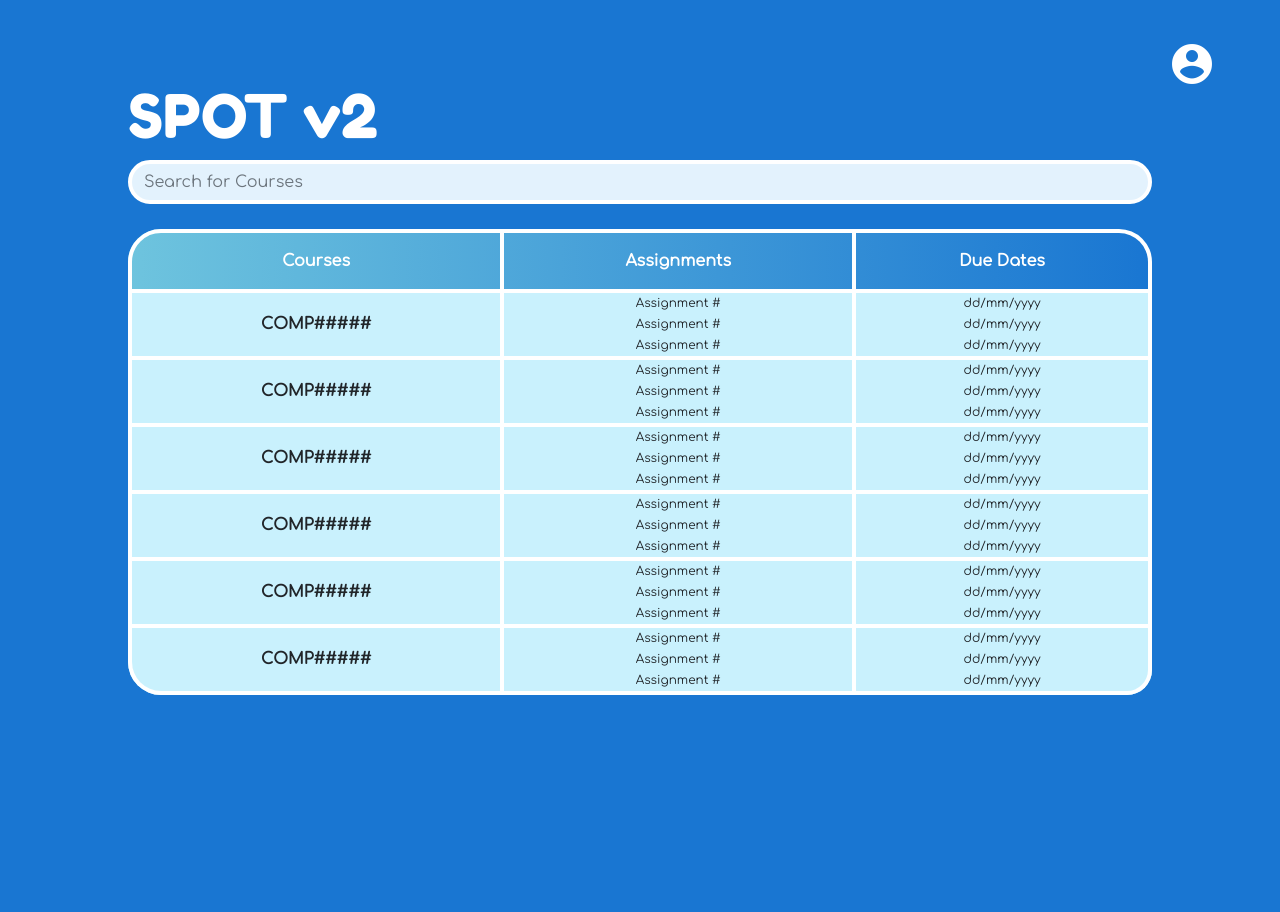
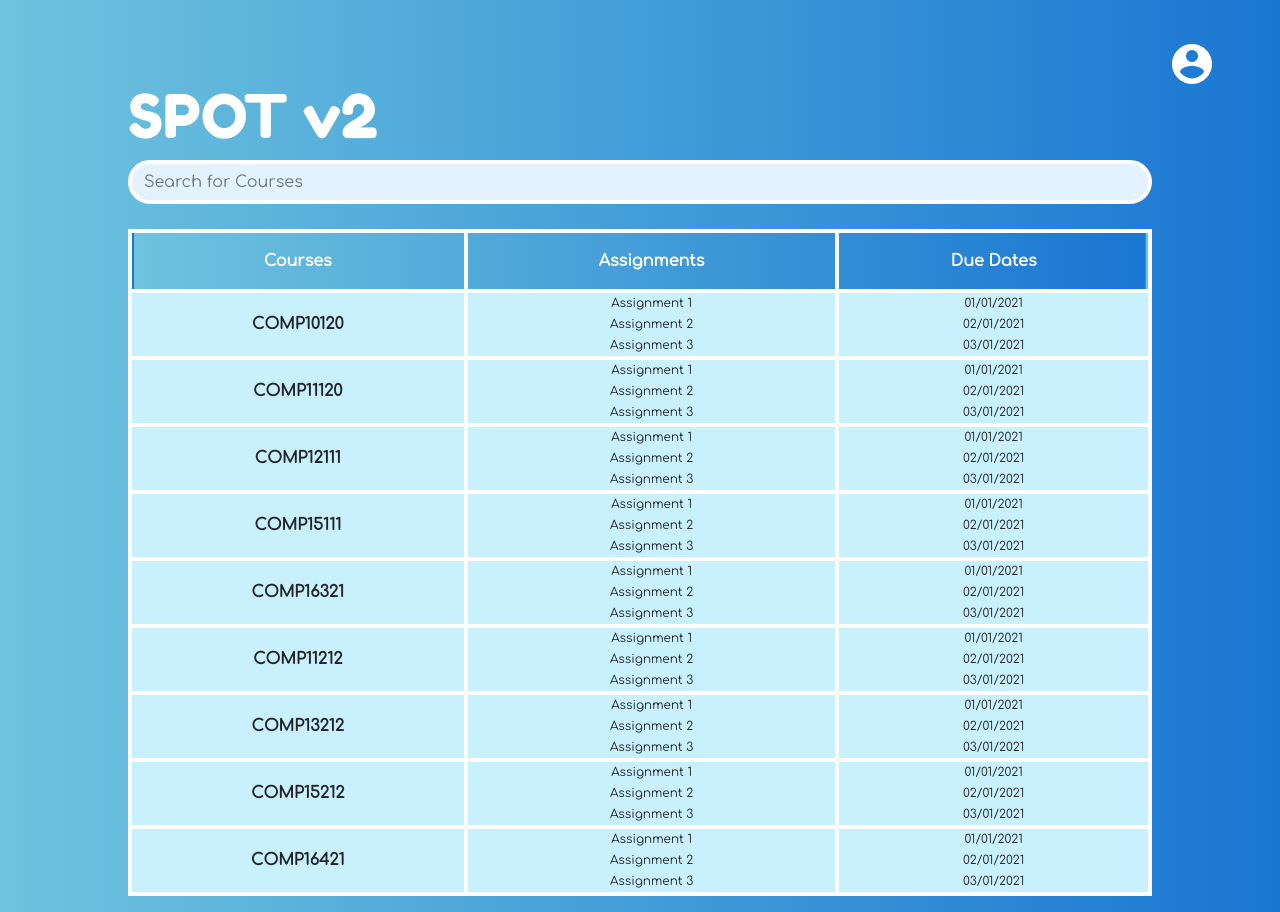
Before and after one commit to Ashreen121/spotv2db, a Django app: template spotdb/app/templates/app/deadlines.html in a window 1280 px wide. Before the commit the page ends 695 px from the top, so only its background shows below. Run offline with Django 3.2, Linux system fonts and the light colour scheme; the template is opened without the code that fills it, so the values that code supplies are empty.

Commit message:
Redid the page using more JavaScript and added the hide and unhide feature.

```diff
--- a/spotdb/app/templates/app/deadlines.html
+++ b/spotdb/app/templates/app/deadlines.html
@@ -6,6 +6,7 @@
     <link href="https://fonts.googleapis.com/icon?family=Material+Icons" rel="stylesheet">
     <link href="https://fonts.googleapis.com/css2?family=Comfortaa&display=swap" rel="stylesheet">
     <link href="https://fonts.googleapis.com/css2?family=Fredoka+One&display=swap" rel="stylesheet">
+    <script src="https://ajax.googleapis.com/ajax/libs/jquery/3.6.0/jquery.min.js"></script>
     <title>SPOTv2</title>
   </head>
   <!-- Arbitrary id to give it more priority to overide some Bootstrap stylings -->
@@ -18,7 +19,7 @@
       <div class="form-outline">
         <input type="search" id="form1" class="form-control" placeholder="Search for Courses" aria-label="Search"/>
       </div>
-      <table class="table table-borderless">
+      <table id="table" class="table table-borderless">
         <colgroup>
           <col class="course" span="1">
           <col class="course-info" span="2">
@@ -30,107 +31,106 @@
             <th id="cell-topright" scope="col">Due Dates</th>
           </tr>
         </thead>
-        <tbody class="course-row">
-          <tr>
-            <th scope="row" rowspan="3">COMP#####</th>
-            <td>Assignment #</td>
-            <td>dd/mm/yyyy</td>
-          </tr>
-          <tr>
-            <td>Assignment #</td>
-            <td>dd/mm/yyyy</td>
-          </tr>
-          <tr>
-            <td>Assignment #</td>
-            <td>dd/mm/yyyy</td>
-          </tr>
-        </tbody>
-        <tbody class="course-row">
-          <tr>
-            <th scope="row" rowspan="3">COMP#####</th>
-            <td>Assignment #</td>
-            <td>dd/mm/yyyy</td>
-          </tr>
-          <tr>
-            <td>Assignment #</td>
-            <td>dd/mm/yyyy</td>
-          </tr>
-          <tr>
-            <td>Assignment #</td>
-            <td>dd/mm/yyyy</td>
-          </tr>
-        </tbody>
-        <tbody class="course-row">
-          <tr>
-            <th scope="row" rowspan="3">COMP#####</th>
-            <td>Assignment #</td>
-            <td>dd/mm/yyyy</td>
-          </tr>
-          <tr>
-            <td>Assignment #</td>
-            <td>dd/mm/yyyy</td>
-          </tr>
-          <tr>
-            <td>Assignment #</td>
-            <td>dd/mm/yyyy</td>
-          </tr>
-        </tbody>
-        <tbody class="course-row">
-          <tr>
-            <th scope="row" rowspan="3">COMP#####</th>
-            <td>Assignment #</td>
-            <td>dd/mm/yyyy</td>
-          </tr>
-          <tr>
-            <td>Assignment #</td>
-            <td>dd/mm/yyyy</td>
-          </tr>
-          <tr>
-            <td>Assignment #</td>
-            <td>dd/mm/yyyy</td>
-          </tr>
-        </tbody>
-        <tbody class="course-row">
-          <tr>
-            <th scope="row" rowspan="3">COMP#####</th>
-            <td>Assignment #</td>
-            <td>dd/mm/yyyy</td>
-          </tr>
-          <tr>
-            <td>Assignment #</td>
-            <td>dd/mm/yyyy</td>
-          </tr>
-          <tr>
-            <td>Assignment #</td>
-            <td>dd/mm/yyyy</td>
-          </tr>
-        </tbody>
-        <tbody class="course-row">
-          <tr>
-            <th id="cell-bottomleft" scope="row" rowspan="3">COMP#####</th>
-            <td>Assignment #</td>
-            <td>dd/mm/yyyy</td>
-          </tr>
-          <tr>
-            <td>Assignment #</td>
-            <td>dd/mm/yyyy</td>
-          </tr>
-          <tr>
-            <td>Assignment #</td>
-            <td id="cell-bottomright">dd/mm/yyyy</td>
-          </tr>
-        </tbody>
+
       </table>
     </div>
+
+    <script type="text/javascript">
+      var crs = ["COMP10120", "COMP11120", "COMP12111", "COMP15111", "COMP16321", "COMP11212", "COMP13212", "COMP15212", "COMP16421"];
+      var crswrk = ["Assignment 1", "Assignment 2", "Assignment 3", "Assignment 4", "Assignment 5",
+                    "Assignment 6", "Assignment 7", "Assignment 8", "Assignment 9", "Assignment 10",
+                    "Assignment 11", "Assignment 12"];
+      var crswrk_date = ["01/01/2021", "02/01/2021", "03/01/2021", "04/01/2021", "05/01/2021",
+                         "06/01/2021", "07/01/2021", "08/01/2021", "09/01/2021", "10/01/2021",
+                         "11/01/2021", "12/01/2021"];
+
+      for (var i = 0; i < crs.length; i++) {
+        var crs_row = document.createElement("tbody");
+        crs_row.setAttribute("id", "course[" + i + "]");
+        crs_row.setAttribute("onclick", "toggleInfo(" + i + ")");
+        crs_row.setAttribute("onmouseover", "mouseOver(" + i + ")");
+        crs_row.setAttribute("onmouseleave", "mouseLeave(" + i + ")");
+
+
+        for (var j = 0; j < crswrk.length; j++) {
+          var crswrk_row = document.createElement("tr");
+
+          // For the Courses coloumn
+          if (j == 0) {
+            var crs_th = document.createElement("th");
+            crs_th.setAttribute("scope", "row");
+            crs_th.setAttribute("rowspan", crswrk.length);
+            crs_th.innerHTML = crs[i];
+            crswrk_row.appendChild(crs_th);
+          }
+
+          var crswrk_cell = document.createElement("td");
+          var crswrk_date_cell = document.createElement("td");
+          crswrk_cell.innerHTML = crswrk[j];
+          crswrk_date_cell.innerHTML = crswrk_date[j];
+          crswrk_row.appendChild(crswrk_cell);
+          crswrk_row.appendChild(crswrk_date_cell);
+          crs_row.appendChild(crswrk_row);
+        }
+        document.getElementById("table").appendChild(crs_row);
+        for (k = 3; k < crswrk.length; k++) {
+          crs_row.querySelectorAll("tr")[k].style.display = "none";
+        }
+      }
+
+      var click_turn = 0;
+      function toggleInfo(crs_index) {
+        crs_row_clicked = document.getElementById("course[" + crs_index + "]");
+        if (click_turn % 2 == 0) {
+
+          // Hides the entire table
+          for (x = 0; x < crs.length; x++) {
+            document.getElementById("course[" + x + "]").style.display = "none";
+          }
+          // Unhides the clicked course
+          crs_row_clicked.style.display = "table-row-group";
+          // Unhides all the assignments for the clicked course
+          for (k = 0; k < crswrk.length; k++) {
+            crs_row_clicked.querySelectorAll("tr")[k].style.display = "table-row";
+          }
+
+        }
+
+        else if (click_turn % 2 == 1) {
+
+          // Hides the assignments
+          for (y = 3; y < crswrk.length; y++) {
+            crs_row_clicked.querySelectorAll("tr")[y].style.display = "none";
+          }
+          // Unhides the other courses
+          for (z = 0; z < crs.length; z++) {
+            document.getElementById("course[" + z + "]").style.display = "table-row-group";
+          }
+
+        }
+        click_turn++;
+      }
+
+      function mouseOver(crs_index) {
+        var tbody = document.getElementById("course[" + crs_index + "]");
+        tbody.style.backgroundColor = "#edfaff";
+      }
+
+      function mouseLeave(crs_index) {
+        var tbody = document.getElementById("course[" + crs_index + "]");
+        tbody.style.backgroundColor = "#c9f1fd";
+      }
+
+    </script>
+
   </body>
 </html>
 
 <style media="screen">
 
-body{
-  /* I have no idea why the code below doesn't give me a gradient, please help */
-  /* background: linear-gradient(to left, #1976D2 0%, #6ec4de 100%); */
-  background: #1976D2;
+html {
+  background: linear-gradient(to left, #1976D2 0%, #6ec4de 100%);
+  height: 100%;
 }
 
 .material-icons.login{
@@ -166,8 +166,6 @@ h1{
   font-family: 'Comfortaa', cursive;
   text-align: center;
   vertical-align: middle;
-  border-collapse: separate;
-  border-spacing: 0px;
   margin-top: 25px;
 }
 
@@ -177,47 +175,20 @@ td{
 
 thead{
   background: linear-gradient(to left, #1976D2 0%, #6ec4de 100%);
-  border-top-left-radius: 33px;
 }
 
 tbody{
   background: #c9f1fd;
+  cursor: pointer;
+}
+
+thead, tbody, col{
+  border: 4px solid white;
 }
 
 #bootstrap-overide thead th{
   line-height: 40px;
-  border-top: 4px solid white;
   color: white;
 }
 
-/* This is the only way I could find to make bordered tables. I'm sorry */
-/* It looks weird on Firefox, but should work on Chrome and Edge. Will fix later */
-th, td{
-  border-right: 4px solid white;
-}
-
-#bootstrap-overide th,
-#bootstrap-overide tbody.course-row tr:last-child td{
-  border-bottom: 4px solid white;
-}
-
-th:first-child{
-  border-left: 4px solid white;
-}
-
-#cell-topleft{
-  border-top-left-radius: 33px;
-}
-
-#cell-topright{
-  border-top-right-radius: 33px;
-}
-
-#cell-bottomleft{
-  border-bottom-left-radius: 33px;
-}
-
-#cell-bottomright{
-  border-bottom-right-radius: 33px;
-}
 </style>
```
